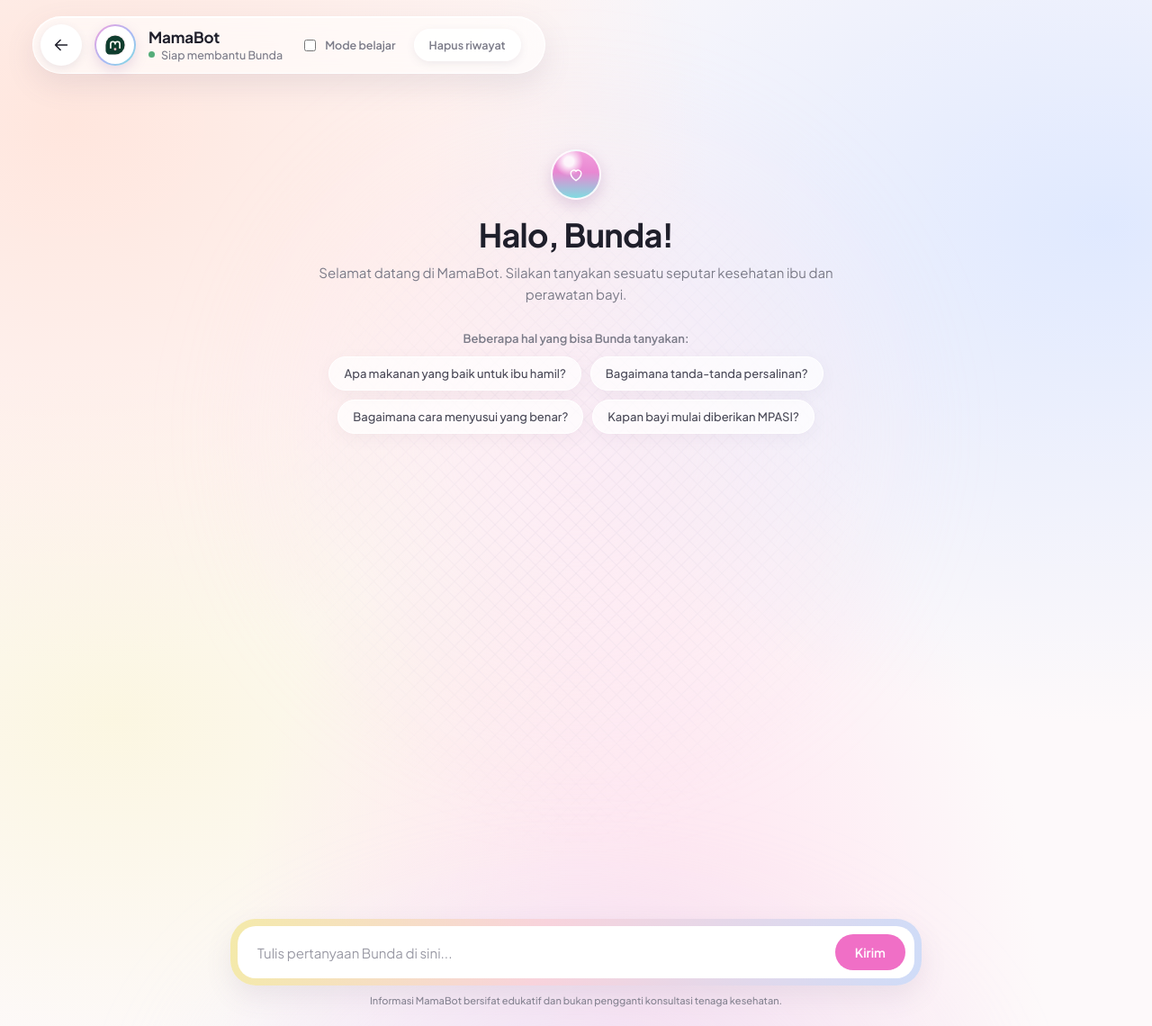
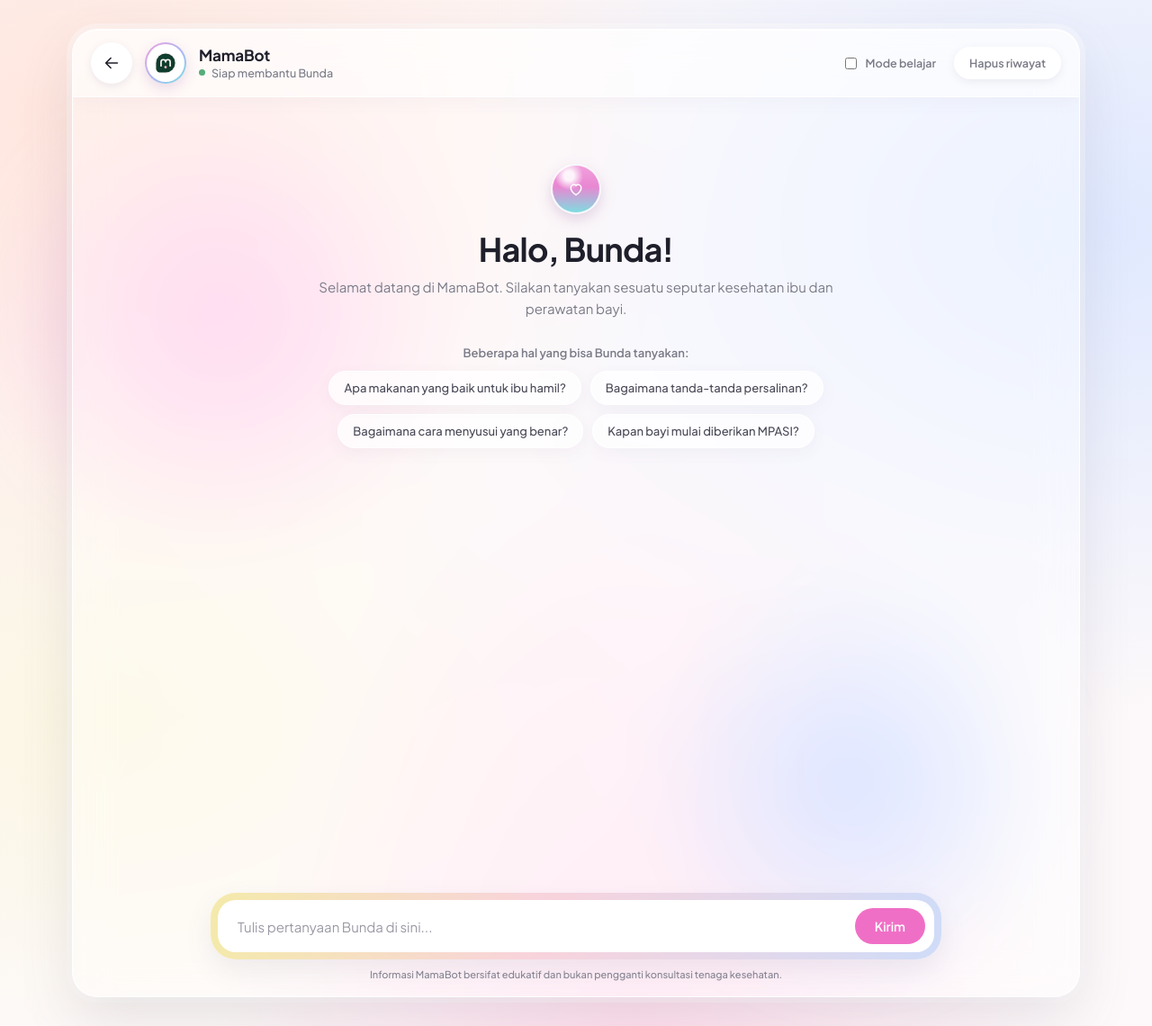
Before and after one commit to tiarasusilo/mamabot, a Flask app: page /chat in a window 1280 px wide. Shown: the whole page at 90% size. Run offline with Flask 3, Linux system fonts and the light colour scheme; data that the repository does not hold is empty.

Commit message:
update css and add screenshot

```diff
--- a/aplikasi-final/static/css/style.css
+++ b/aplikasi-final/static/css/style.css
@@ -571,3 +571,190 @@ body.chat-page { padding: 0; }
     font-size: 12px;
     line-height: 1.6;
 }
+
+/* =========================================================
+   CARD PATCH — tempel di PALING BAWAH style.css
+   Background pastel tetap penuh satu layar; area chat jadi
+   kartu kaca bergaris di tengah (header, pesan, input di dalamnya).
+   Menimpa FULLSCREEN PATCH & posisi header sebelumnya.
+   ========================================================= */
+
+/* 1. Background penuh, kartu diberi jarak dari tepi layar */
+.chat-shell {
+    padding: clamp(12px, 2.5vw, 32px);
+    align-items: stretch;
+    justify-content: center;
+}
+
+/* 2. Kartu chat */
+.chat-container {
+    position: relative;
+    display: flex;
+    flex-direction: column;
+    width: 100%;
+    max-width: 1000px;
+    height: 100%;
+    overflow: hidden;
+    border: 1px solid rgba(255, 255, 255, .95);
+    border-radius: 28px;
+    background: rgba(255, 255, 255, .42);
+    -webkit-backdrop-filter: blur(22px) saturate(1.2);
+    backdrop-filter: blur(22px) saturate(1.2);
+    box-shadow:
+        0 24px 60px rgba(100, 94, 115, .14),
+        0 0 0 6px rgba(255, 255, 255, .35),
+        inset 0 1px 0 rgba(255, 255, 255, .9);
+}
+
+/* 3. Header menempel di bagian atas kartu */
+.chat-header {
+    position: relative;
+    top: auto; left: auto;
+    transform: none;
+    z-index: 2;
+    width: 100%;
+    max-width: none;
+    gap: 14px;
+    padding: 14px 20px;
+    border: 0;
+    border-bottom: 1px solid rgba(255, 255, 255, .85);
+    border-radius: 0;
+    background: rgba(255, 255, 255, .55);
+    -webkit-backdrop-filter: none;
+    backdrop-filter: none;
+    box-shadow: 0 6px 18px rgba(110, 100, 130, .05);
+}
+
+/* Mode belajar & Hapus riwayat di sisi kanan header */
+.chat-header .learn-toggle { margin-left: auto; }
+
+/* 4. Area pesan: scroll di dalam kartu, tepi atas/bawah memudar tipis */
+.chat-content {
+    position: relative;
+    inset: auto;
+    flex: 1;
+    min-height: 0;
+    padding: 28px clamp(16px, 4vw, 40px) 20px;
+    scrollbar-width: thin;
+    scrollbar-color: rgba(190, 180, 200, .55) transparent;
+    -webkit-mask-image: linear-gradient(to bottom, transparent 0, #000 18px, #000 calc(100% - 18px), transparent 100%);
+    mask-image: linear-gradient(to bottom, transparent 0, #000 18px, #000 calc(100% - 18px), transparent 100%);
+}
+.chat-content::-webkit-scrollbar { display: block; width: 6px; }
+.chat-content::-webkit-scrollbar-track { background: transparent; }
+.chat-content::-webkit-scrollbar-thumb { border-radius: 99px; background: rgba(190, 180, 200, .55); }
+
+/* 5. Input menempel di bagian bawah kartu */
+.chat-input-area {
+    position: relative;
+    left: auto; bottom: auto;
+    transform: none;
+    z-index: 2;
+    flex-shrink: 0;
+    width: min(800px, 100%);
+    margin: 0 auto;
+    padding: 6px 24px 18px;
+}
+
+/* 6. HP: kartu memenuhi layar, header dipadatkan */
+@media (max-width: 700px) {
+    .chat-shell { padding: 0; }
+
+    .chat-container {
+        max-width: none;
+        border: 0;
+        border-radius: 0;
+        box-shadow: none;
+    }
+
+    .chat-header {
+        top: auto; left: auto;
+        flex-wrap: wrap;
+        gap: 8px 10px;
+        padding: 10px 12px;
+    }
+    .chat-header > img { display: none; }
+    .chat-header-info h2 { font-size: 15px; }
+    .chat-header-info span { font-size: 11.5px; }
+    .chat-header .learn-toggle { margin-left: auto; font-size: 11.5px; }
+    .clear-button { margin-left: 0; padding: 7px 11px; font-size: 11.5px; }
+
+    .chat-content { padding: 18px 14px 14px; }
+    .chat-input-area { padding: 6px 10px 12px; }
+}
+
+/* ===== CHAT LEBAR, TANPA PROFIL ===== */
+
+/* Sembunyikan panel profil */
+.profile-card { display: none; }
+
+/* Kartu chat jadi lebar dan di tengah */
+.chat-container {
+    flex: 1 1 0;
+    width: 100%;
+    max-width: 1120px;
+}
+
+/* Isi pesan ikut melebar */
+.chat-messages { max-width: 860px; }
+.chat-input-area { width: min(860px, 100%); }
+
+/* ===== BACKGROUND AURORA ===== */
+
+/* 1. Lapisan warna utama: lebih pekat dan bergerak pelan */
+.chat-shell::after {
+    inset: -10%;
+    background:
+        radial-gradient(circle at 12% 28%, rgba(247, 168, 220, .70), transparent 26%),
+        radial-gradient(circle at 30% 92%, rgba(159, 192, 255, .65), transparent 28%),
+        radial-gradient(circle at 78% 8%,  rgba(255, 210, 168, .65), transparent 26%),
+        radial-gradient(circle at 94% 72%, rgba(200, 180, 255, .55), transparent 28%),
+        radial-gradient(circle at 55% 50%, rgba(255, 200, 230, .35), transparent 30%);
+    animation: bg-drift 26s ease-in-out infinite alternate;
+    will-change: transform;
+}
+
+@keyframes bg-drift {
+    0%   { transform: translate3d(0, 0, 0) scale(1); }
+    50%  { transform: translate3d(2%, -3%, 0) scale(1.06) rotate(1.5deg); }
+    100% { transform: translate3d(-3%, 2%, 0) scale(1.10); }
+}
+
+/* 2. Bola pink besar di kiri */
+.shell-aura {
+    top: 30%; left: 18%;
+    width: min(520px, 60vw);
+    background: radial-gradient(circle, rgba(244, 160, 222, .55), transparent 68%);
+    filter: blur(30px);
+    animation: aura-float 18s ease-in-out infinite alternate;
+}
+
+@keyframes aura-float {
+    0%   { transform: translate(-50%, -50%) scale(1); }
+    100% { transform: translate(calc(-50% + 70px), calc(-50% + 50px)) scale(1.18); }
+}
+
+/* 3. Bola biru di kanan bawah */
+.shell-glow {
+    left: auto; right: 6%;
+    bottom: 2%;
+    width: min(480px, 55vw);
+    height: auto;
+    aspect-ratio: 1;
+    transform: none;
+    background: radial-gradient(circle, rgba(150, 185, 255, .55), transparent 68%);
+    filter: blur(30px);
+    animation: glow-float 22s ease-in-out infinite alternate;
+}
+
+@keyframes glow-float {
+    0%   { transform: translate(0, 0) scale(1); }
+    100% { transform: translate(-80px, -60px) scale(1.2); }
+}
+
+/* 4. Hormati pengaturan "kurangi animasi" */
+@media (prefers-reduced-motion: reduce) {
+    .chat-shell::after,
+    .shell-aura,
+    .shell-glow { animation: none; }
+}
```
Also changed, not shown: 4 other files.
